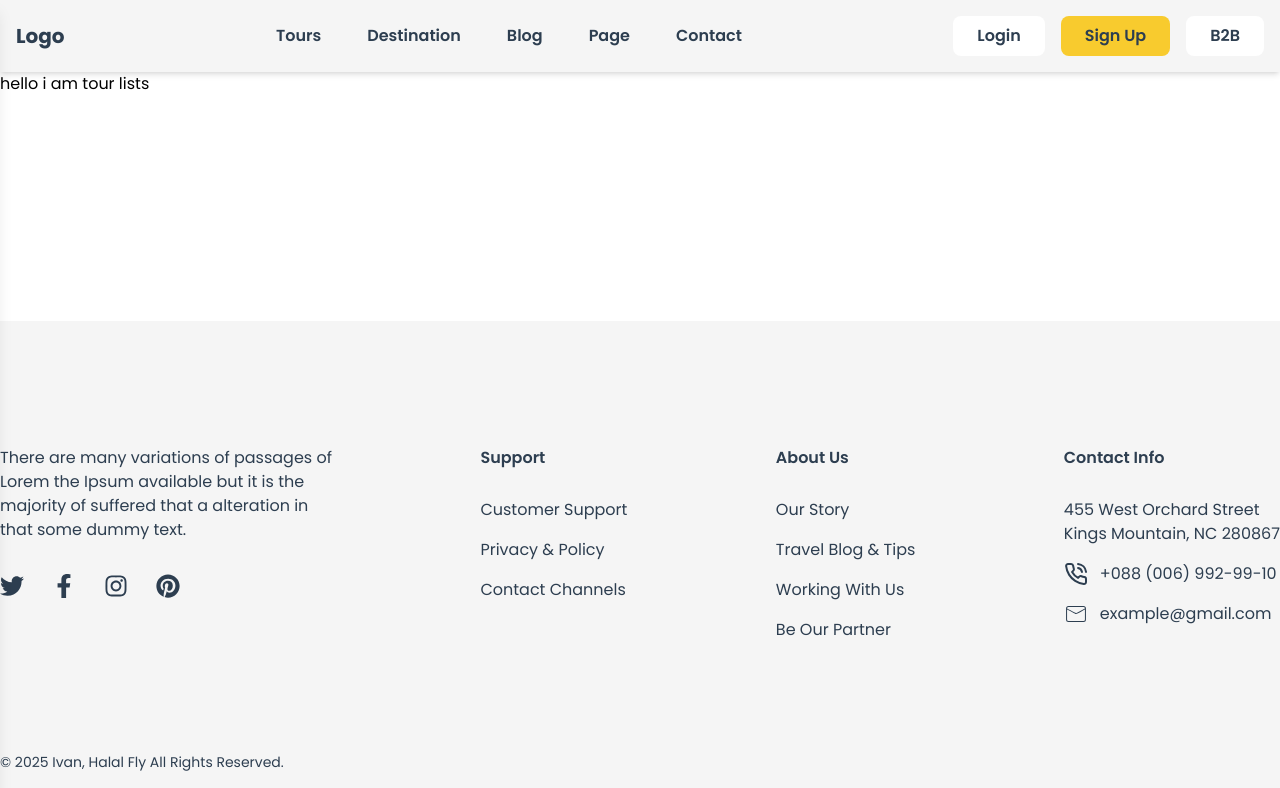
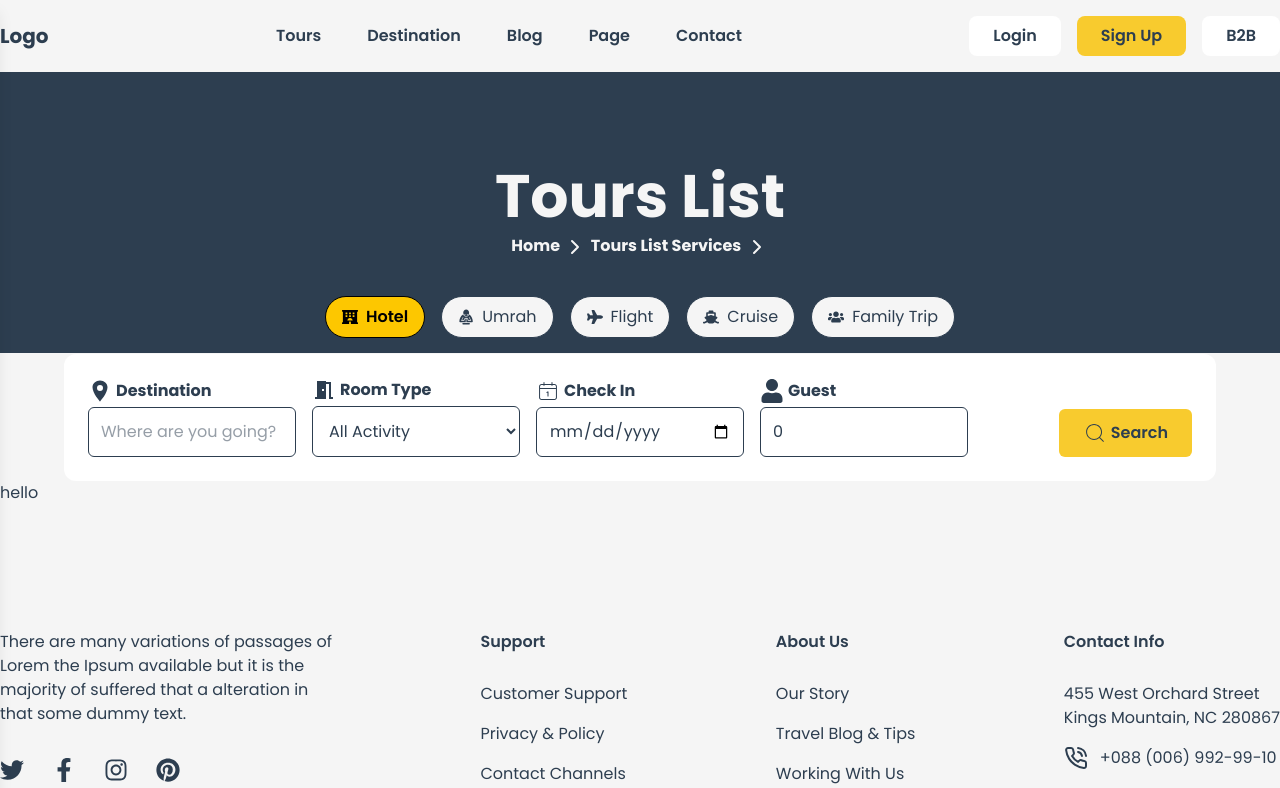
Before and after one commit to theashrafislam/halal-fly, a Next.js app: page /tour-lists in a window 1280 px wide. Shown: the top 788 px of the page. Built offline with nearby package versions, Linux system fonts and the light colour scheme.

Commit message:
tour lists header part also sorting component is complate

```diff
--- a/src/app/Components/Header/Header.jsx
+++ b/src/app/Components/Header/Header.jsx
@@ -16,7 +16,7 @@ const Header = () => {
 
     return (
         <nav className='bg-[#F5F5F5] shadow-md'>
-            <div className='hidden max-w-7xl mx-auto px-4 text-[#2D3E50] lg:flex items-center justify-between py-4'>
+            <div className='hidden max-w-7xl mx-auto text-[#2D3E50] lg:flex items-center justify-between py-4'>
                 {/* Logo */}
                 <div className='text-xl font-bold'>Logo</div>
 
--- a/src/app/tour-lists/page.jsx
+++ b/src/app/tour-lists/page.jsx
@@ -1,9 +1,130 @@
-import React from 'react';
+"use client"
+
+import React, { useState } from 'react';
+import { CiCalendarDate, CiSearch } from 'react-icons/ci';
+import { FaHotel, FaPlane, FaShip, FaUser, FaUsers } from 'react-icons/fa';
+import { GiPrayer } from 'react-icons/gi';
+import { IoLocationSharp } from 'react-icons/io5';
+import { LuChevronRight } from 'react-icons/lu';
+import { MdMeetingRoom } from 'react-icons/md';
 
 const TourLists = () => {
+
+    const [activeTab, setActiveTab] = useState("Hotel");
+
+    const tabs = [
+        { name: "Hotel", icon: <FaHotel /> },
+        { name: "Umrah", icon: <GiPrayer /> },
+        { name: "Flight", icon: <FaPlane /> },
+        { name: "Cruise", icon: <FaShip /> },
+        { name: "Family Trip", icon: <FaUsers /> },
+    ];
+
     return (
-        <div>
-            hello i am tour lists
+        <div className='text-[#F5F5F5]'>
+            <div className='bg-[#2D3E50] text-[#F5F5F5]'>
+                <div className='max-w-7xl mx-auto relative'>
+
+                    {/* header  */}
+                    <div className='flex items-center justify-center flex-col py-[94px]'>
+                        <h2 className='font-bold text-6xl mb-2'>Tours List</h2>
+                        <p className='text-base font-bold'>Home <LuChevronRight className='inline text-2xl' /> Tours List Services <LuChevronRight className='inline text-2xl' /></p>
+                    </div>
+
+                    {/* tabs section  */}
+                    <div className='absolute left-1/2 -translate-x-1/2 -bottom-32 w-full'>
+
+                        {/* Tabs */}
+                        <div className="max-w-6xl mx-auto">
+                            <div className="flex flex-wrap justify-center gap-3 sm:gap-4 mb-4">
+                                {tabs.map((tab) => (
+                                    <button
+                                        key={tab.name}
+                                        onClick={() => setActiveTab(tab.name)}
+                                        className={`flex items-center gap-2 px-4 py-2 rounded-full border transition text-sm sm:text-base
+                                        ${activeTab === tab.name
+                                                ? "bg-yellow-400 text-black font-semibold"
+                                                : "bg-[#F5F5F5] text-[#2D3E50] hover:bg-yellow-200"
+                                            }`}
+                                    >
+                                        {tab.icon}
+                                        {tab.name}
+                                    </button>
+                                ))}
+                            </div>
+                        </div>
+
+                        {/* Tab Content */}
+                        <div className="transition bg-white text-[#2D3E50] rounded-xl p-4 max-w-6xl mx-auto sm:p-6">
+                            {activeTab === "Hotel" ? (
+                                <div className="grid grid-cols-1 sm:grid-cols-2 md:grid-cols-5 gap-4 items-end">
+                                    {/* Destination */}
+                                    <div className='flex flex-col gap-1'>
+                                        <label className='text-base font-bold flex items-center gap-1'>
+                                            <IoLocationSharp className='text-2xl' />
+                                            <span>Destination</span>
+                                        </label>
+                                        <input
+                                            type="text"
+                                            placeholder="Where are you going?"
+                                            className="border p-3 rounded-md w-full"
+                                        />
+                                    </div>
+
+                                    {/* Room Type */}
+                                    <div className='flex flex-col gap-1'>
+                                        <label className='text-base font-bold flex items-center gap-1'>
+                                            <MdMeetingRoom className='text-2xl' />
+                                            <span>Room Type</span>
+                                        </label>
+                                        <select className="border p-3 rounded-md w-full">
+                                            <option>All Activity</option>
+                                        </select>
+                                    </div>
+
+                                    {/* Date */}
+                                    <div className="flex flex-col gap-1">
+                                        <label htmlFor="checkIn" className="text-base font-bold flex items-center gap-1">
+                                            <CiCalendarDate className="text-2xl" />
+                                            <span>Check In</span>
+                                        </label>
+                                        <input
+                                            type="date"
+                                            id="checkIn"
+                                            className="border p-3 rounded-md w-full"
+                                        />
+                                    </div>
+
+                                    {/* Guest */}
+                                    <div className="flex flex-col gap-1">
+                                        <label className="text-base font-bold flex items-center gap-1">
+                                            <FaUser className="text-2xl" />
+                                            <span>Guest</span>
+                                        </label>
+                                        <p className='p-3 border rounded-md'>0</p>
+                                    </div>
+
+                                    {/* Search Button */}
+                                    <div className='flex justify-end w-full'>
+                                        <button className="bg-[#F8CB2E] hover:bg-yellow-400 transition-all duration-300 flex items-center justify-center gap-1 text-[#2D3E50] px-6 py-3 rounded-md font-semibold w-full md:w-auto">
+                                            <CiSearch className='text-2xl' />
+                                            <span>Search</span>
+                                        </button>
+                                    </div>
+                                </div>
+                            ) : (
+                                <div className="h-[80px] flex items-center justify-center text-center text-[#2D3E50] font-semibold text-lg">
+                                    🚧 {activeTab} feature is coming soon...
+                                </div>
+                            )}
+                        </div>
+                    </div>
+                </div>
+            </div>
+            {/* page contect  */}
+            <div className='pt-32 bg-[#F5F5F5] text-[#2D3E50]'>
+                            <h1>hello</h1>
+            </div>
         </div>
     );
 };
```
